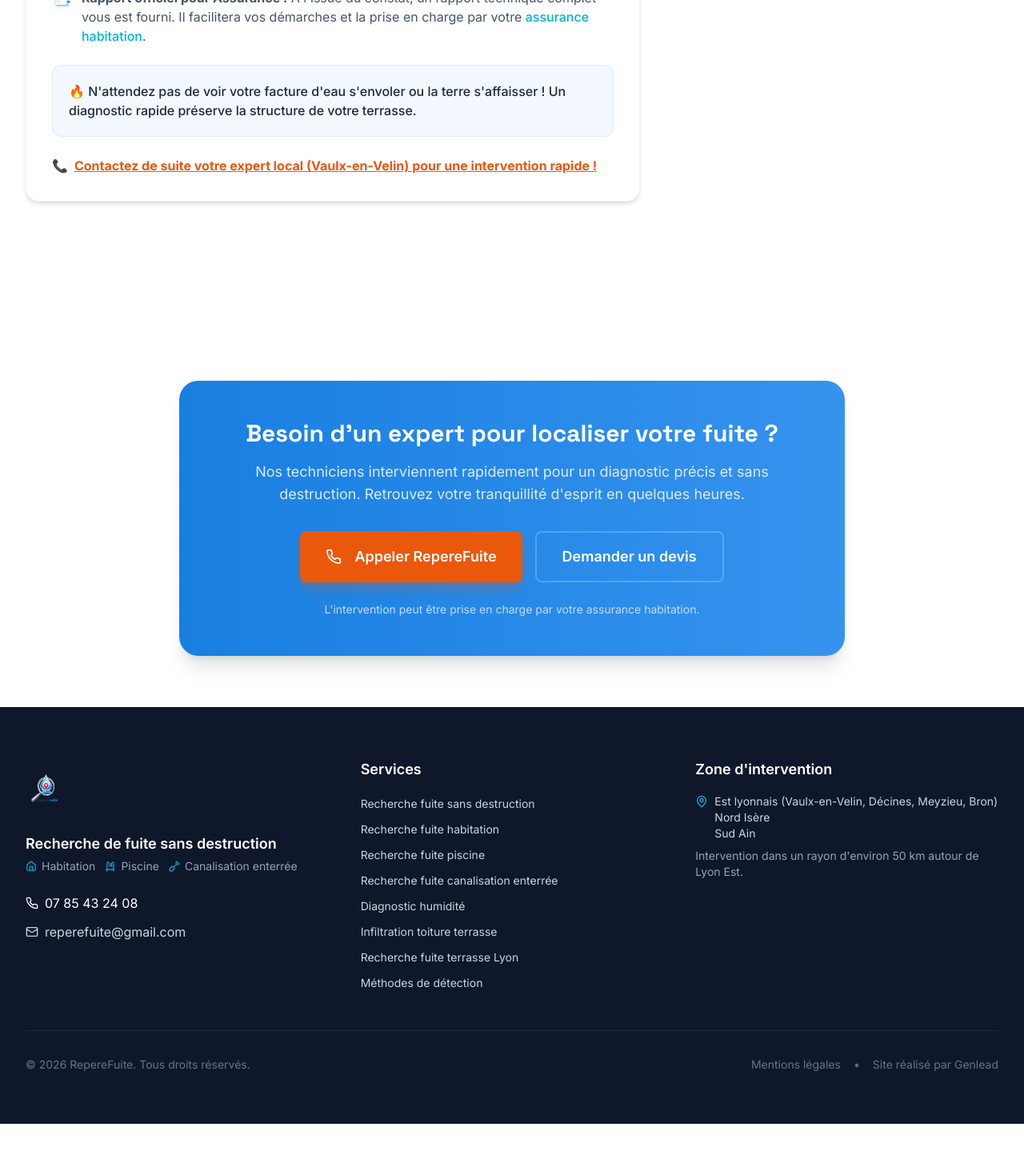
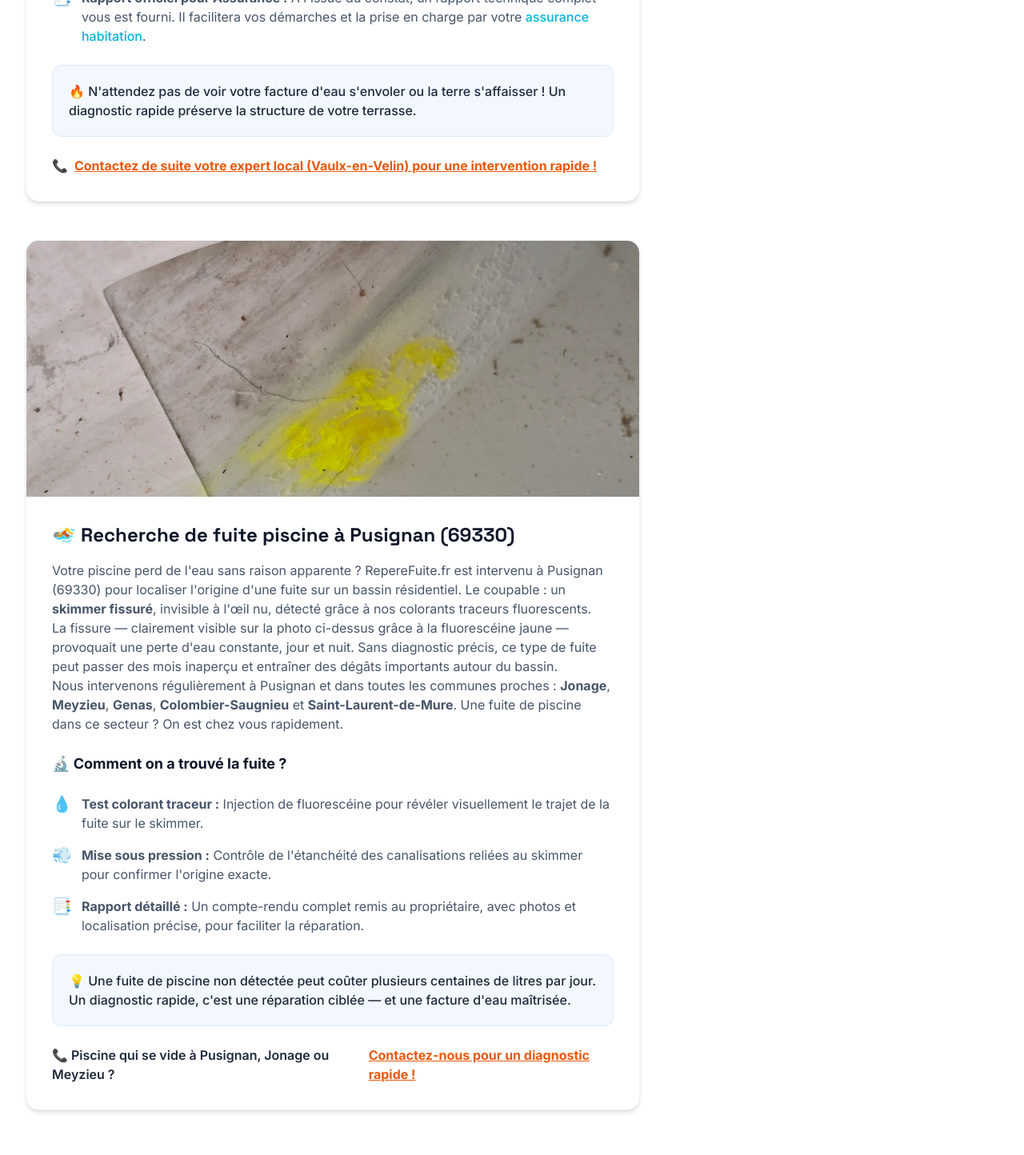
Before and after one commit to enzotrade11/reperefuite, a Next.js app: page /zones-intervention/est-lyonnais in a window 1280 px wide. Shown: the part 5143-6587 px from the top of the page at 80% size. Before the commit the page ends 6548 px from the top, so only its background shows below. Built offline with nearby package versions, Linux system fonts and the light colour scheme.

Commit message:
fix: correction page

```diff
--- a/src/app/zones-intervention/est-lyonnais/page.tsx
+++ b/src/app/zones-intervention/est-lyonnais/page.tsx
@@ -313,6 +313,63 @@ export default function EstLyonnaisPage() {
                   </p>
                 </div>
               </div>
+
+              {/* Intervention Pusignan */}
+              <div className="mt-12 overflow-hidden rounded-2xl shadow-md border border-gray-100 bg-white">
+                <Image
+                  src="/images/intervention-pusignan-skimmer.jpg"
+                  alt="Skimmer fissuré détecté lors d'une recherche de fuite piscine à Pusignan (01150)"
+                  width={800}
+                  height={600}
+                  className="w-full h-64 md:h-80 object-cover m-0 hover:scale-105 transition-transform duration-500"
+                  sizes="(max-width: 768px) 100vw, 800px"
+                  quality={80}
+                />
+                <div className="p-6 sm:p-8">
+                  <h2 className="text-2xl font-bold text-gray-900 mt-0 mb-4 font-sora">
+                    🏊 Recherche de fuite piscine à Pusignan (69330)
+                  </h2>
+                  <p className="mt-0">
+                    Votre piscine perd de l'eau sans raison apparente ? RepereFuite.fr est intervenu à Pusignan (69330) pour localiser l'origine d'une fuite sur un bassin résidentiel. Le coupable : un <strong>skimmer fissuré</strong>, invisible à l'œil nu, détecté grâce à nos colorants traceurs fluorescents.
+                  </p>
+                  <p>
+                    La fissure — clairement visible sur la photo ci-dessus grâce à la fluorescéine jaune — provoquait une perte d'eau constante, jour et nuit. Sans diagnostic précis, ce type de fuite peut passer des mois inaperçu et entraîner des dégâts importants autour du bassin.
+                  </p>
+                  <p>
+                    Nous intervenons régulièrement à Pusignan et dans toutes les communes proches : <strong>Jonage</strong>, <strong>Meyzieu</strong>, <strong>Genas</strong>, <strong>Colombier-Saugnieu</strong> et <strong>Saint-Laurent-de-Mure</strong>. Une fuite de piscine dans ce secteur ? On est chez vous rapidement.
+                  </p>
+
+                  <h3 className="font-bold text-lg text-gray-900 mt-6 mb-4">🔬 Comment on a trouvé la fuite ?</h3>
+                  <ul className="list-none pl-0 space-y-4 my-6">
+                    <li className="flex items-start">
+                      <span className="mr-3 text-xl leading-tight">💧</span>
+                      <div>
+                        <strong>Test colorant traceur :</strong> Injection de fluorescéine pour révéler visuellement le trajet de la fuite sur le skimmer.
+                      </div>
+                    </li>
+                    <li className="flex items-start">
+                      <span className="mr-3 text-xl leading-tight">💨</span>
+                      <div>
+                        <strong>Mise sous pression :</strong> Contrôle de l'étanchéité des canalisations reliées au skimmer pour confirmer l'origine exacte.
+                      </div>
+                    </li>
+                    <li className="flex items-start">
+                      <span className="mr-3 text-xl leading-tight">📑</span>
+                      <div>
+                        <strong>Rapport détaillé :</strong> Un compte-rendu complet remis au propriétaire, avec photos et localisation précise, pour faciliter la réparation.
+                      </div>
+                    </li>
+                  </ul>
+
+                  <div className="bg-primary/5 border border-primary/10 rounded-xl p-5 mb-6 text-gray-800 font-medium">
+                    💡 Une fuite de piscine non détectée peut coûter plusieurs centaines de litres par jour. Un diagnostic rapide, c'est une réparation ciblée — et une facture d'eau maîtrisée.
+                  </div>
+
+                  <p className="font-semibold text-gray-800 mb-0 flex items-center gap-2">
+                    📞 Piscine qui se vide à Pusignan, Jonage ou Meyzieu ? <Link href="/contact" className="text-accent underline font-bold hover:text-red-600 transition-colors">Contactez-nous pour un diagnostic rapide !</Link>
+                  </p>
+                </div>
+              </div>
             </div>
           </div>
         </div>
```
Also changed, not shown: public/images/intervention-pusignan-skimmer.jpg (added).
